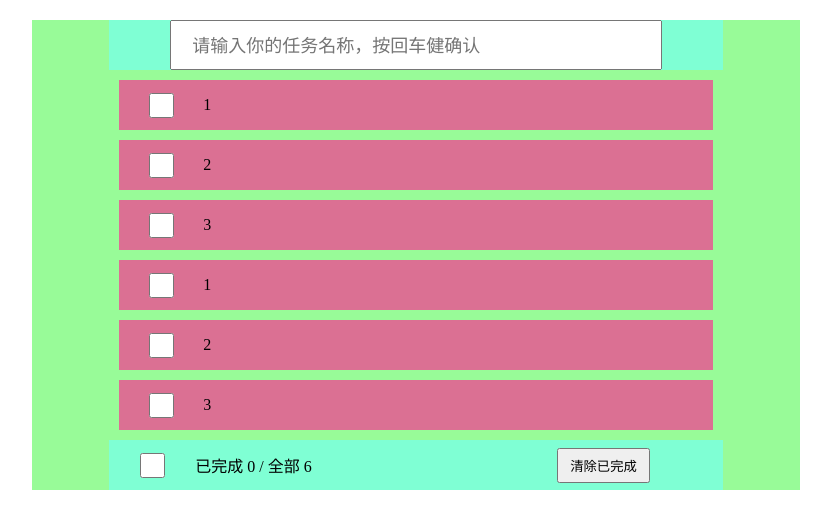
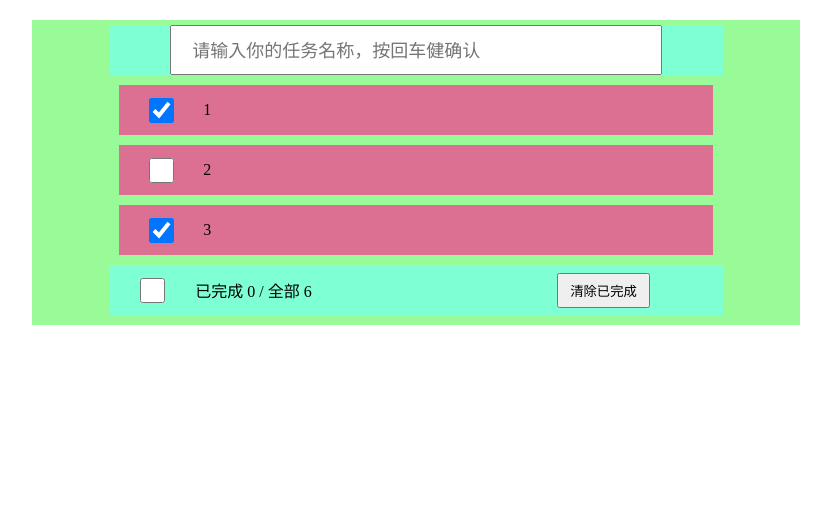
Before and after one commit to leslieXin92/toDoList, a Vue app in the folder todolist/: page / in a window 1280 px wide. Shown: the top 528 px of the page, without its empty margins (224-1055 px from the left). Built offline with nearby package versions, Linux system fonts and the light colour scheme.

Commit message:
添加功能

```diff
--- a/todolist/package.json
+++ b/todolist/package.json
@@ -32,7 +32,9 @@
         "parserOptions": {
             "parser": "babel-eslint"
         },
-    "rules": {}
+        "rules": {
+            "no-unused-vars": "off"
+        }
     },
     "browserslist": [
         "> 1%",
--- a/todolist/src/App.vue
+++ b/todolist/src/App.vue
@@ -1,7 +1,7 @@
 <template>
     <div class="box">
-        <Add />
-        <List />
+        <Add :addItem="addItem" />
+        <List :list="list" />
         <Options />
     </div>
 </template>
@@ -17,6 +17,30 @@ export default {
         Add,
         Options,
         List
+    },
+    data () {
+        return {
+            list: [
+                { id: '001', content: '1', status: 1 },
+                { id: '002', content: '2', status: 0 },
+                { id: '003', content: '3', status: 1 },
+            ]
+        }
+    },
+    methods: {
+        addItem (e) {
+            if (!e.target.value.trim()) {
+                e.target.value = ''
+                return
+            }
+            const newItem = {
+                id: new Date().getTime(),
+                content: e.target.value.trim(),
+                status: 0
+            }
+            this.list.unshift(newItem)
+            e.target.value = ''
+        }
     }
 }
 </script>
--- a/todolist/src/components/Add.vue
+++ b/todolist/src/components/Add.vue
@@ -1,13 +1,13 @@
 <template>
     <div class="addBox">
-        <input type="text" placeholder="请输入你的任务名称，按回车健确认" />
+        <input type="text" placeholder="请输入你的任务名称，按回车健确认" @keyup.enter="addItem" />
     </div>
 </template>
 
 <script>
 export default {
-    name: 'Add'
-
+    name: 'Add',
+    props: ['addItem']
 }
 </script>
 
@@ -19,6 +19,7 @@ export default {
     width: 80%;
     height: 50px;
     margin: 0 auto;
+    margin-top: 5px;
     background-color: aquamarine;
 }
 input {
--- a/todolist/src/components/Item.vue
+++ b/todolist/src/components/Item.vue
@@ -1,34 +1,25 @@
 <template>
     <div class="itemBox">
-        <ul>
-            <li v-for="item in list" :key="item.id">
-                <input type="checkbox" />
-                <div class="content">{{ item.content }}</div>
-            </li>
-        </ul>
+        <li>
+            <input type="checkbox" :checked="item.status" @change="handleStatusChange" />
+            <div class="content">{{ item.content }}</div>
+        </li>
     </div>
 </template>
 
 <script>
 export default {
     name: 'Item',
-    data () {
-        return {
-            list: [
-                { id: '001', content: '1', status: 1 },
-                { id: '002', content: '2', status: 0 },
-                { id: '003', content: '3', status: 1 },
-            ]
+    props: ['item'],
+    methods: {
+        handleStatusChange (e) {
+            console.log(e);
         }
-    },
-
+    }
 }
 </script>
 
 <style scoped>
-ul {
-    margin: 0 auto;
-}
 li {
     display: flex;
     align-items: center;
--- a/todolist/src/components/List.vue
+++ b/todolist/src/components/List.vue
@@ -1,7 +1,8 @@
 <template>
     <div class="listBox">
-        <Item />
-        <Item />
+        <ul>
+            <Item v-for="item in list" :key="item.id" :item="item" />
+        </ul>
     </div>
 </template>
 
@@ -12,7 +13,8 @@ export default {
     name: 'List',
     components: {
         Item
-    }
+    },
+    props: ['list']
 }
 </script>
 
@@ -22,4 +24,7 @@ export default {
     height: auto;
     margin: 0px auto;
 }
+ul {
+    margin: 0 auto;
+}
 </style>
--- a/todolist/src/components/Options.vue
+++ b/todolist/src/components/Options.vue
@@ -19,6 +19,7 @@ export default {
     align-items: center;
     width: 80%;
     height: 50px;
+    margin-bottom: 10px;
     background-color: aquamarine;
 }
 input {
```
Lines whose indentation alone changed are shown as unchanged.
